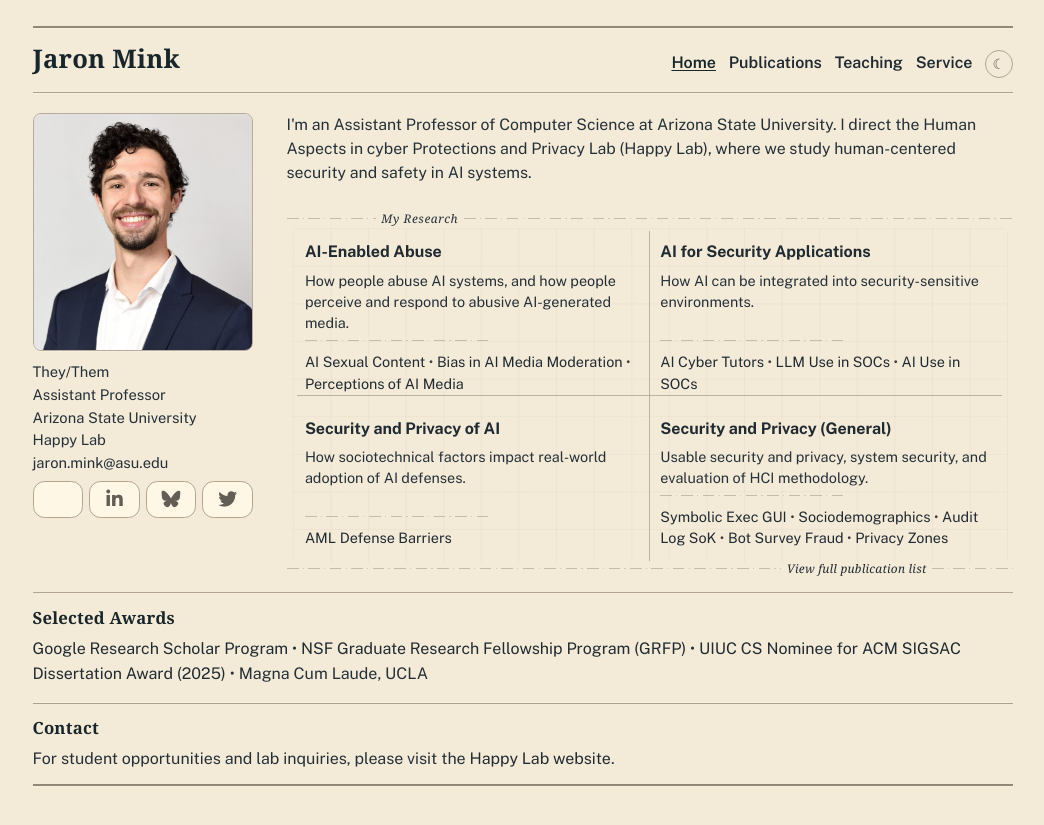
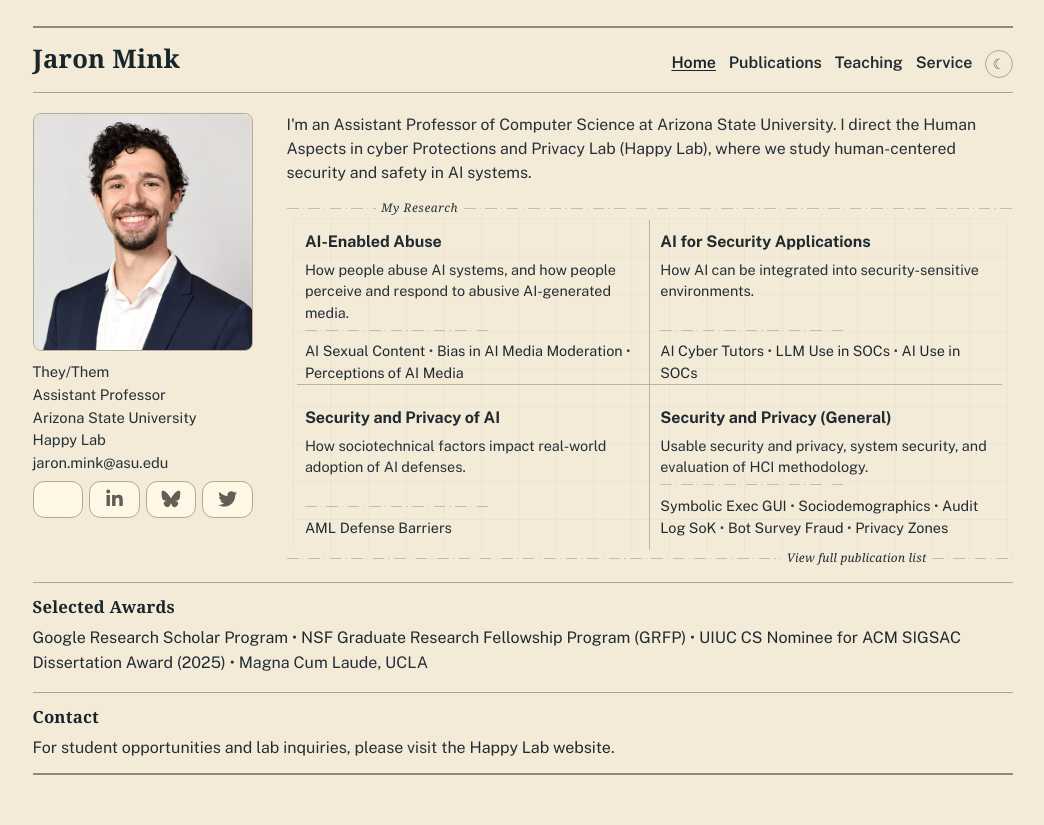
Before and after one commit to JaronMink/personal-website, a Jekyll site: the page built from index.md, in a window 1280 px wide. Shown: the top 825 px of the page, without its empty margins (110-1154 px from the left). Built offline with Jekyll 4.4.1, drawn with Linux system fonts in a browser that asks for light colours; some web fonts are replaced.

Commit message:
move reserach grid

```diff
--- a/_sass/minimal-light.scss
+++ b/_sass/minimal-light.scss
@@ -2606,7 +2606,7 @@ td {
   align-items: center;
   justify-content: center;
   gap: 0.85rem;
-  margin: 1.9rem 0 0.5rem;
+  margin: 1.2rem 0 0.5rem;
   font-family: var(--accent-font);
   font-size: 0.74rem;
   font-style: italic;
@@ -2796,7 +2796,7 @@ td {
   }
 
   .home-interest-map-label {
-    margin-top: 1.72rem;
+    margin-top: 1.05rem;
     margin-bottom: -0.14rem;
   }
 
@@ -2998,7 +2998,7 @@ td {
   }
 
   .home-interest-map-label {
-    margin-top: 1.95rem;
+    margin-top: 1.2rem;
     font-size: 0.66rem;
   }
 
```
